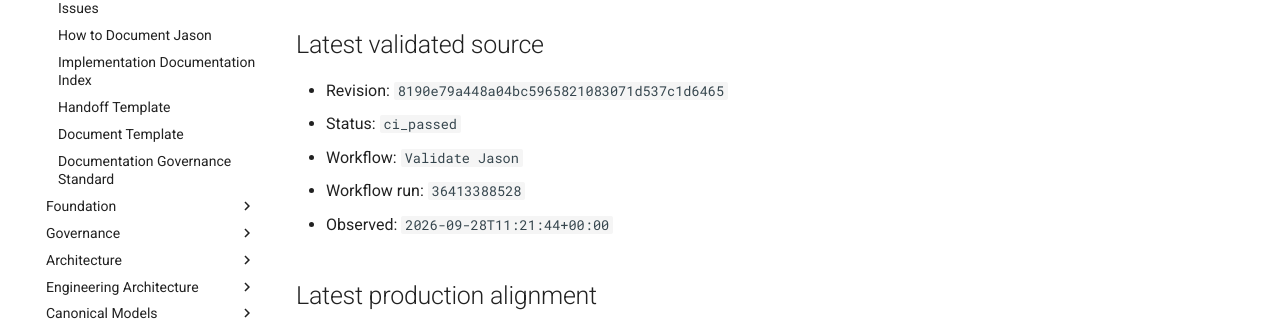
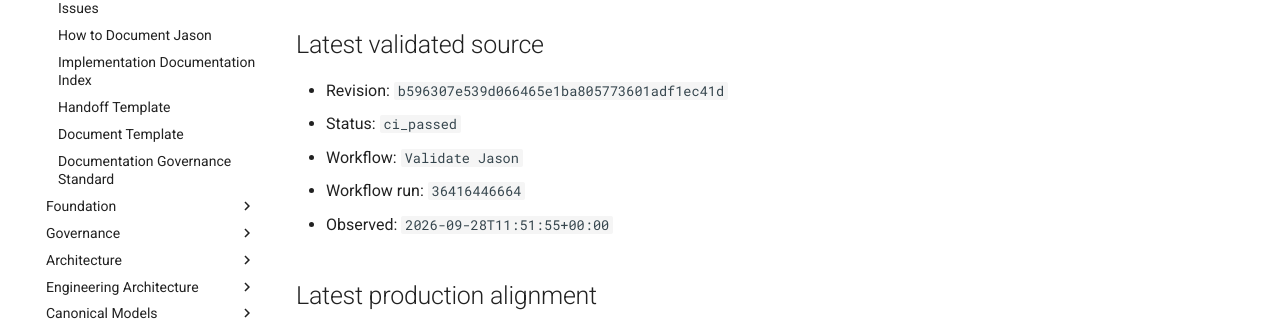
Before and after one commit to al-teamaot-com/jason, an MkDocs documentation site: the page built from docs/control/AUTOMATED-CHANGE-STATE.md, in a window 1280 px wide and 1163 px high. Shown: the part 337-658 px from the top of the window. Built offline with MkDocs 1.6.1 and Material for MkDocs 9.7.7, drawn with Linux system fonts in a browser that asks for light colours; comment, search, counter and statistics services are not loaded.

Commit message:
Reconcile automated documentation state for b596307e539d

```diff
--- a/docs/control/AUTOMATED-CHANGE-STATE.md
+++ b/docs/control/AUTOMATED-CHANGE-STATE.md
@@ -8,11 +8,11 @@
 
 ## Latest validated source
 
-- Revision: `8190e79a448a04bc5965821083071d537c1d6465`
+- Revision: `b596307e539d066465e1ba805773601adf1ec41d`
 - Status: `ci_passed`
 - Workflow: `Validate Jason`
-- Workflow run: `36413388528`
-- Observed: `2026-09-28T11:21:44+00:00`
+- Workflow run: `36416446664`
+- Observed: `2026-09-28T11:51:55+00:00`
 
 ## Latest production alignment
 
```
Also changed, not shown: docs/control/AUTOMATED-CHANGE-STATE.json (+4 -4 lines).
